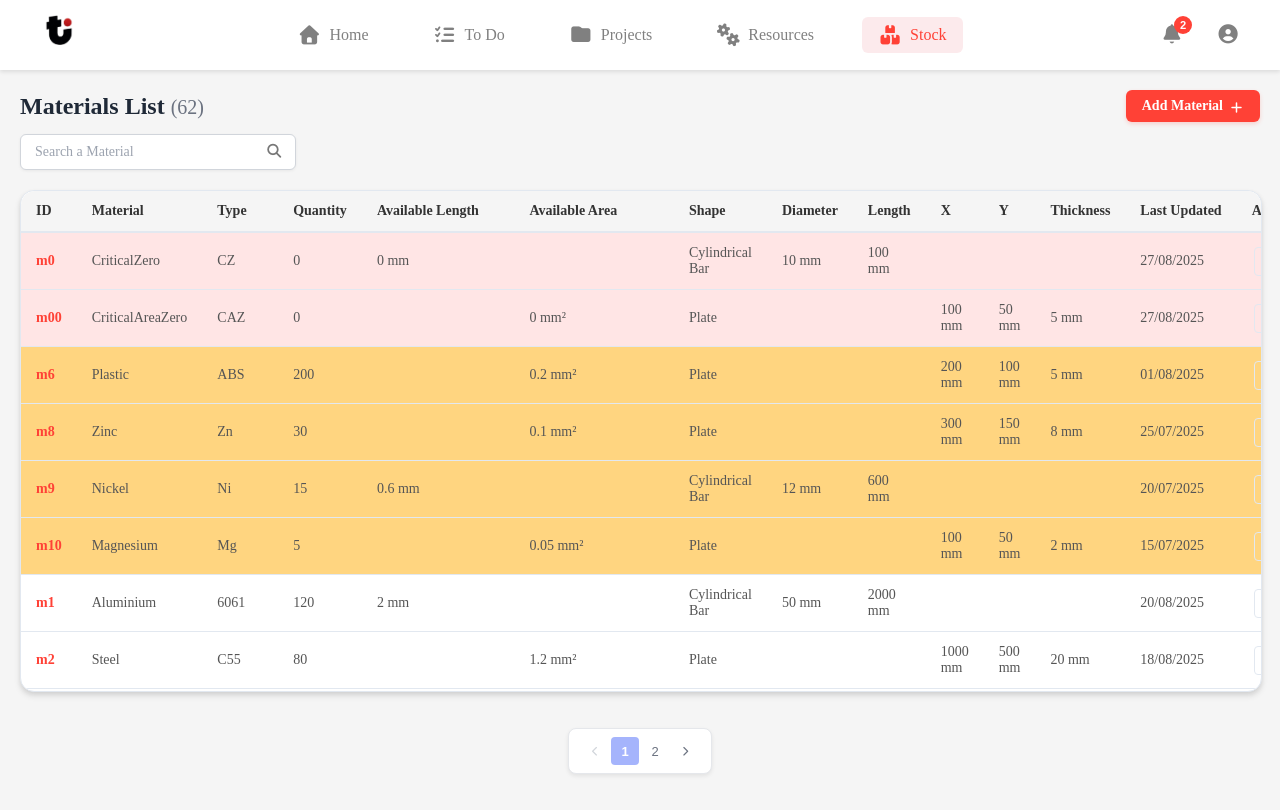
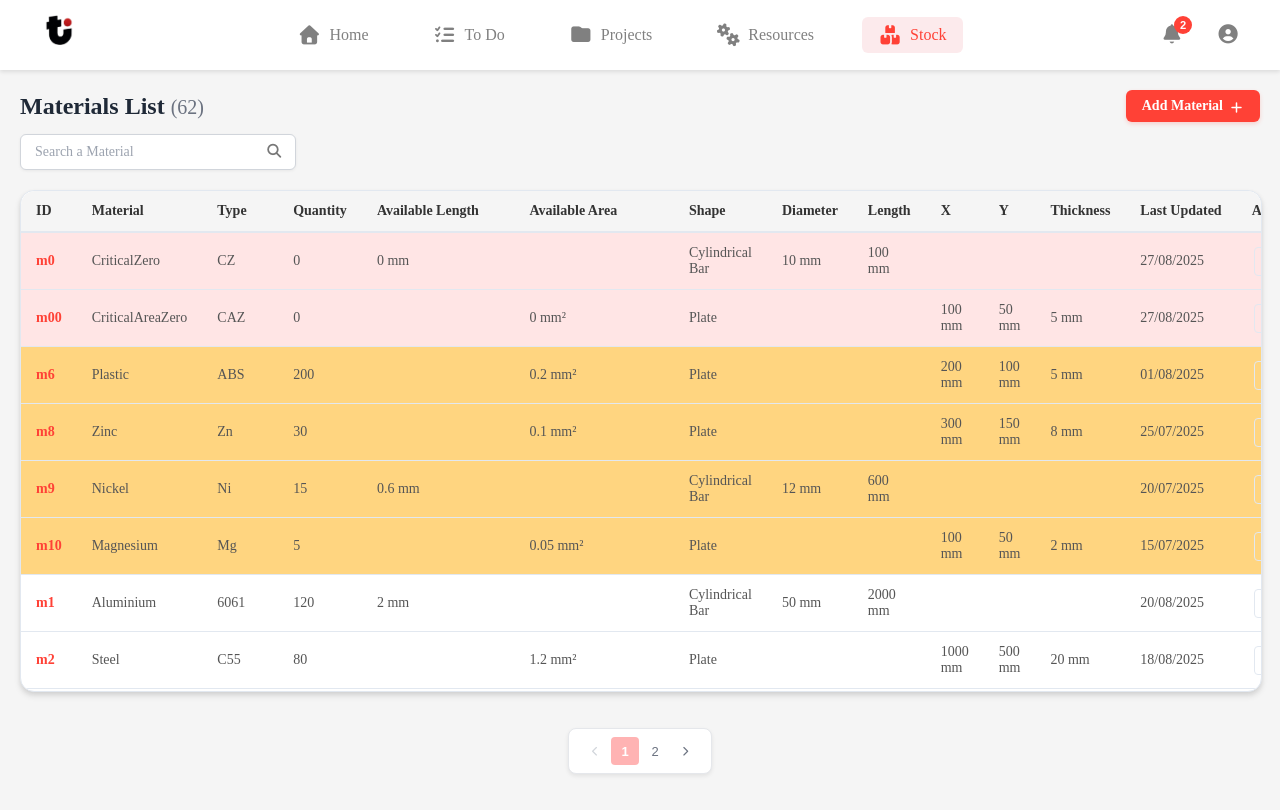
Before and after one commit to mariembalegi/Traksys, an Angular app: page /dashboard/stock in a window 1280 px wide. Built offline with nearby package versions, Linux system fonts and the light colour scheme; a web font is replaced by a local one.

Commit message:
feat: Update active page button styles for improved visibility and contrast

```diff
--- a/src/app/components/paginator/paginator.scss
+++ b/src/app/components/paginator/paginator.scss
@@ -62,12 +62,13 @@
       font-weight: 500;
 
       &.active {
-        background: #a5b4fc;
-        color: #ffffff;
+        background: #ffb3b3; // Red pastel background
+        color: #fff; // Darker red text for better contrast
         font-weight: 600;
 
         &:hover {
-          background: #a5b4fc;
+          background: #ffb3b3; // Keep same background on hover
+
         }
       }
     }
```
